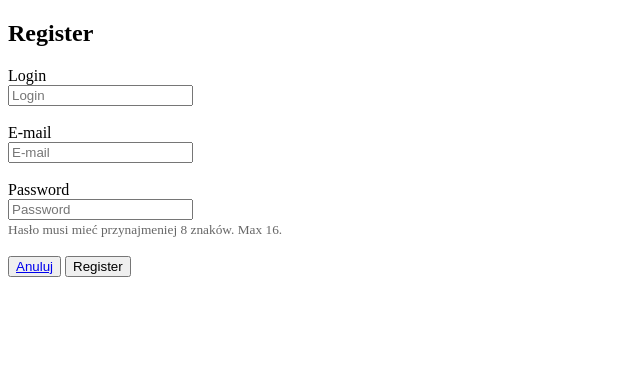
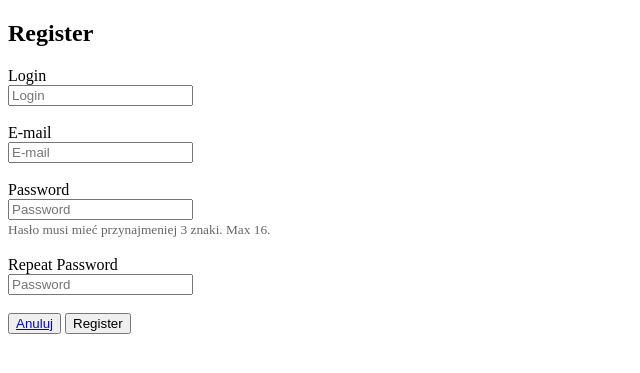
Before and after one commit to Seqak/PHP-training, a PHP site: page /register.php in a window 1280 px wide. Shown: the top 373 px of the page, without its empty margins (0-640 px from the left). Run offline with PHP 8.4, Linux system fonts and the light colour scheme.

Commit message:
Added: Input - repeat password

```diff
--- a/register.php
+++ b/register.php
@@ -77,7 +77,7 @@ if (isset($_POST['login'])) {
     if (isset($_POST['password'])) {
 
         $password = htmlspecialchars($_POST['password']);
-        $password_hashed = password_hash($password, PASSWORD_DEFAULT);
+
 
         if (strlen($password) < 3 || strlen($password) > 16) {
 
@@ -85,6 +85,13 @@ if (isset($_POST['login'])) {
 
             $checkFields = false;
         }
+
+        if ( !isset($_POST['password2']) || $password != htmlspecialchars($_POST['password2'])) {
+            $_SESSION['e_password2'] = '<span style="color: red">Hasła muszą być takie same.</span><br>';
+            $checkFields = false;
+        }
+
+        $password_hashed = password_hash($password, PASSWORD_DEFAULT);
     }
 
     //Insert user to DB
@@ -136,11 +143,20 @@ if (isset($_POST['login'])) {
 
             <br><label>Password</label><br>
             <input type="password" name="password" placeholder="Password"><br>
-            <small><span style="color: #666666;">Hasło musi mieć przynajmeniej 8 znaków. Max 16.</span></small><br>
+            <small><span style="color: #666666;">Hasło musi mieć przynajmeniej 3 znaki. Max 16.</span></small><br>
 
             <?php
                 if (isset($_SESSION['e_password'])) {
                     echo $_SESSION['e_password'];unset($_SESSION['e_password']);
+                }
+            ?>
+
+            <br><label>Repeat Password</label><br>
+            <input type="password" name="password2" placeholder="Password"><br>
+
+            <?php
+                if (isset($_SESSION['e_password2'])) {
+                    echo $_SESSION['e_password2'];unset($_SESSION['e_password2']);
                 }
             ?>
 
```
